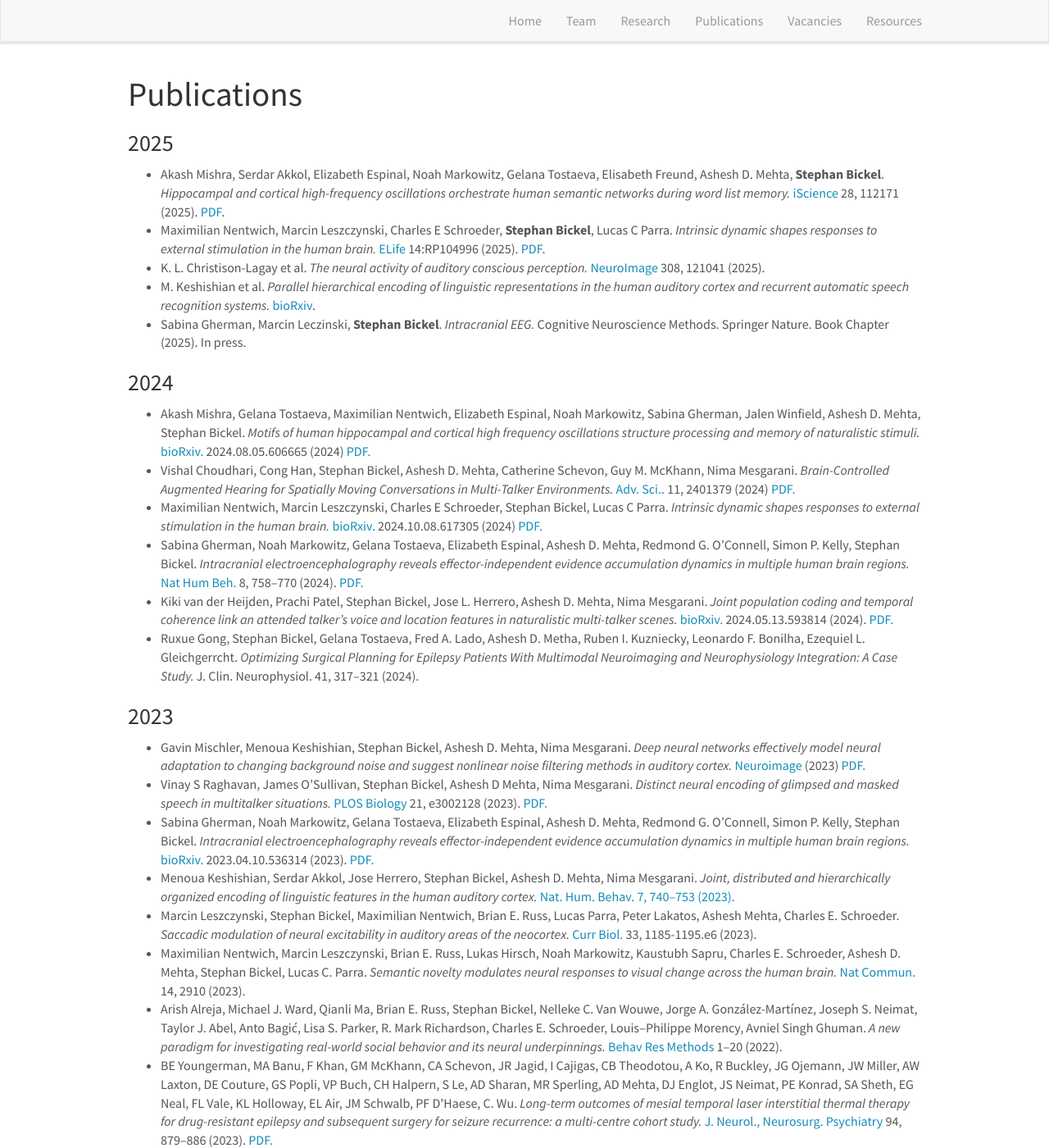
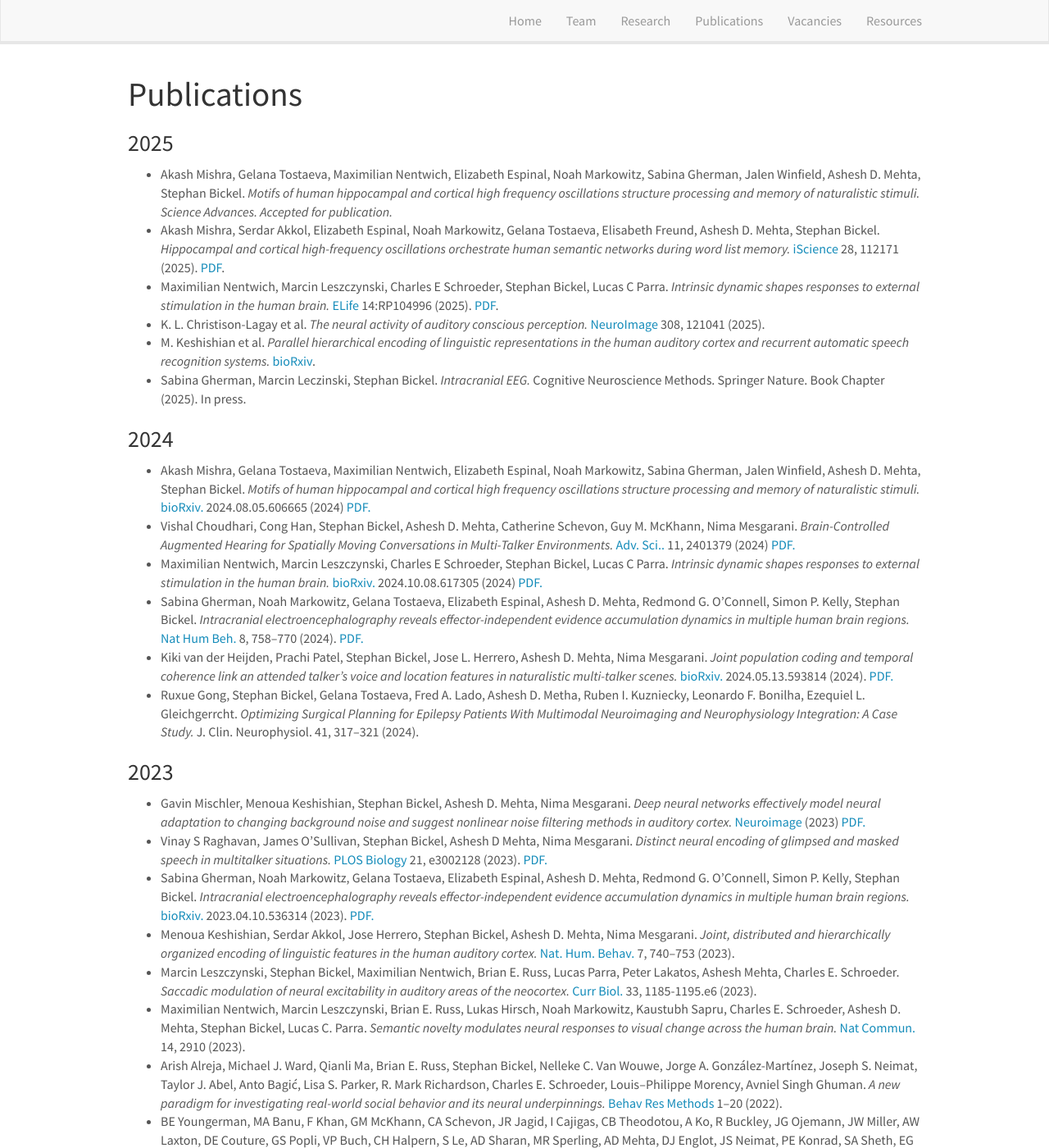
Before and after one commit to sarahgrjohnson/HBMLwebsite, a Jekyll site: the page built from _pages/publications.md, in a window 1280 px wide and 1400 px high. Shown: the whole window at 82% size. Built offline with Jekyll 4.4.1, drawn with Linux system fonts in a browser that asks for light colours; nearby versions of some CDN libraries.

Commit message:
updated publications
added Science Advances paper

```diff
--- a/_pages/publications.md
+++ b/_pages/publications.md
@@ -12,13 +12,17 @@ permalink: /publications/
 ### 2025
 <ul>
   <li>
-      Akash Mishra, Serdar Akkol, Elizabeth Espinal, Noah Markowitz, Gelana Tostaeva, Elisabeth Freund, Ashesh D. Mehta, <strong>Stephan Bickel</strong>.
+    Akash Mishra, Gelana Tostaeva, Maximilian Nentwich, Elizabeth Espinal, Noah Markowitz, Sabina Gherman, Jalen Winfield, Ashesh D. Mehta, Stephan Bickel.
+    <em>Motifs of human hippocampal and cortical high frequency oscillations structure processing and memory of naturalistic stimuli. Science Advances. Accepted for publication.</em>
+  </li>
+  <li>
+      Akash Mishra, Serdar Akkol, Elizabeth Espinal, Noah Markowitz, Gelana Tostaeva, Elisabeth Freund, Ashesh D. Mehta, Stephan Bickel.
       <em>Hippocampal and cortical high-frequency oscillations orchestrate human semantic networks during word list memory.</em>
       <a href="https://www.cell.com/iscience/fulltext/S2589-0042(25)00432-8" target="_blank">iScience</a> 28, 112171 (2025).
       <a href="{{ site.url }}{{ site.baseurl }}/downloads/Mishra-Hippocampal and cortical high-frequency oscillations orchestrate human semantic networks during word list memory-2025-iScience.pdf" target="_blank">PDF</a>.
   </li>
   <li>
-    Maximilian Nentwich, Marcin Leszczynski, Charles E Schroeder, <strong>Stephan Bickel</strong>, Lucas C Parra.
+    Maximilian Nentwich, Marcin Leszczynski, Charles E Schroeder, Stephan Bickel, Lucas C Parra.
     <em>Intrinsic dynamic shapes responses to external stimulation in the human brain.</em>
      <a href="https://doi.org/10.7554/eLife.104996.1" target="_blank">ELife</a> 14:RP104996 (2025).
       <a href="{{ site.url }}{{ site.baseurl }}/downloads/Max VARX ELife 2025.pdf" target="_blank">PDF</a>.
@@ -34,7 +38,7 @@ permalink: /publications/
       <a href="https://doi.org/10.1101/2025.01.30.635775" target="_blank">bioRxiv</a>.
   </li>
   <li>
-    Sabina Gherman, Marcin Leczinski, <strong>Stephan Bickel</strong>.
+    Sabina Gherman, Marcin Leczinski, Stephan Bickel.
     <em>Intracranial EEG.</em>
     Cognitive Neuroscience Methods. Springer Nature. Book Chapter (2025). In press.
   </li>
@@ -102,7 +106,7 @@ permalink: /publications/
   <li>
     Menoua Keshishian, Serdar Akkol, Jose Herrero, Stephan Bickel, Ashesh D. Mehta, Nima Mesgarani.
     <em>Joint, distributed and hierarchically organized encoding of linguistic features in the human auditory cortex.</em>
-    <a href="https://pmc.ncbi.nlm.nih.gov/articles/PMC10417567/" target="_blank">Nat. Hum. Behav. 7, 740–753 (2023).</a>
+    <a href="https://pmc.ncbi.nlm.nih.gov/articles/PMC10417567/" target="_blank">Nat. Hum. Behav. </a>7, 740–753 (2023).
   </li>
   <li>
     Marcin Leszczynski, Stephan Bickel, Maximilian Nentwich, Brian E. Russ, Lucas Parra, Peter Lakatos, Ashesh Mehta, Charles E. Schroeder.
```
